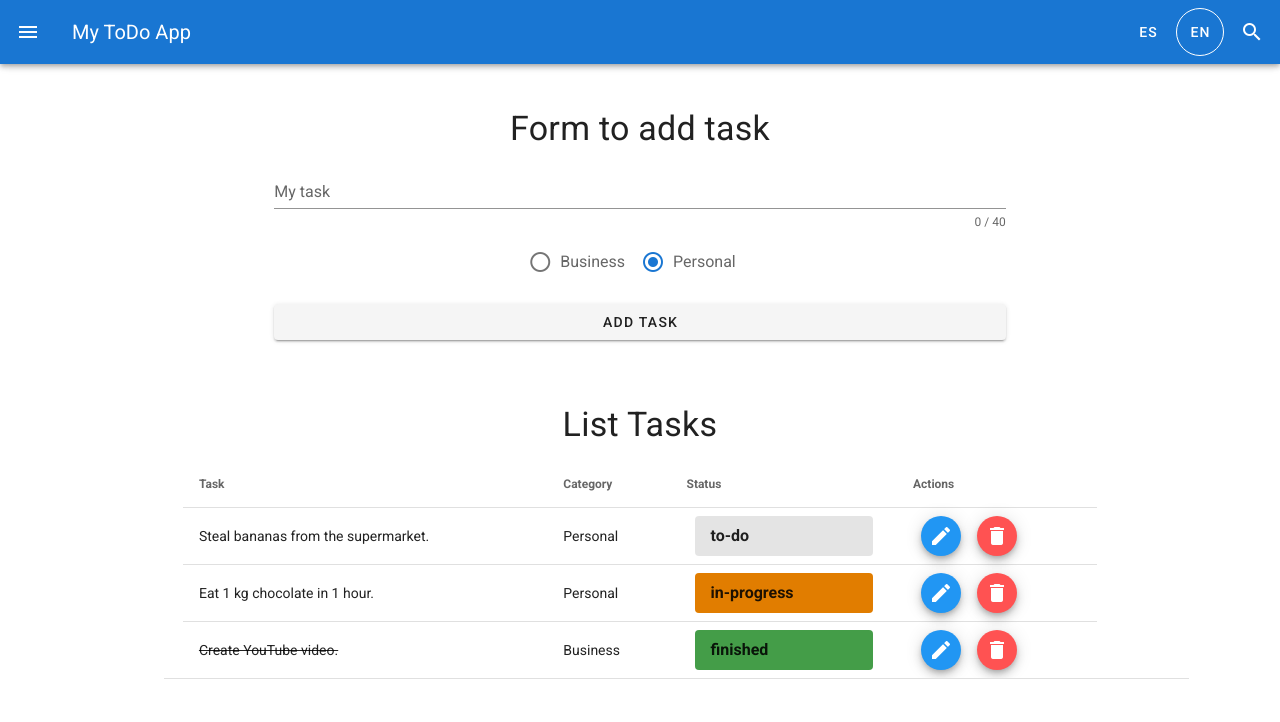
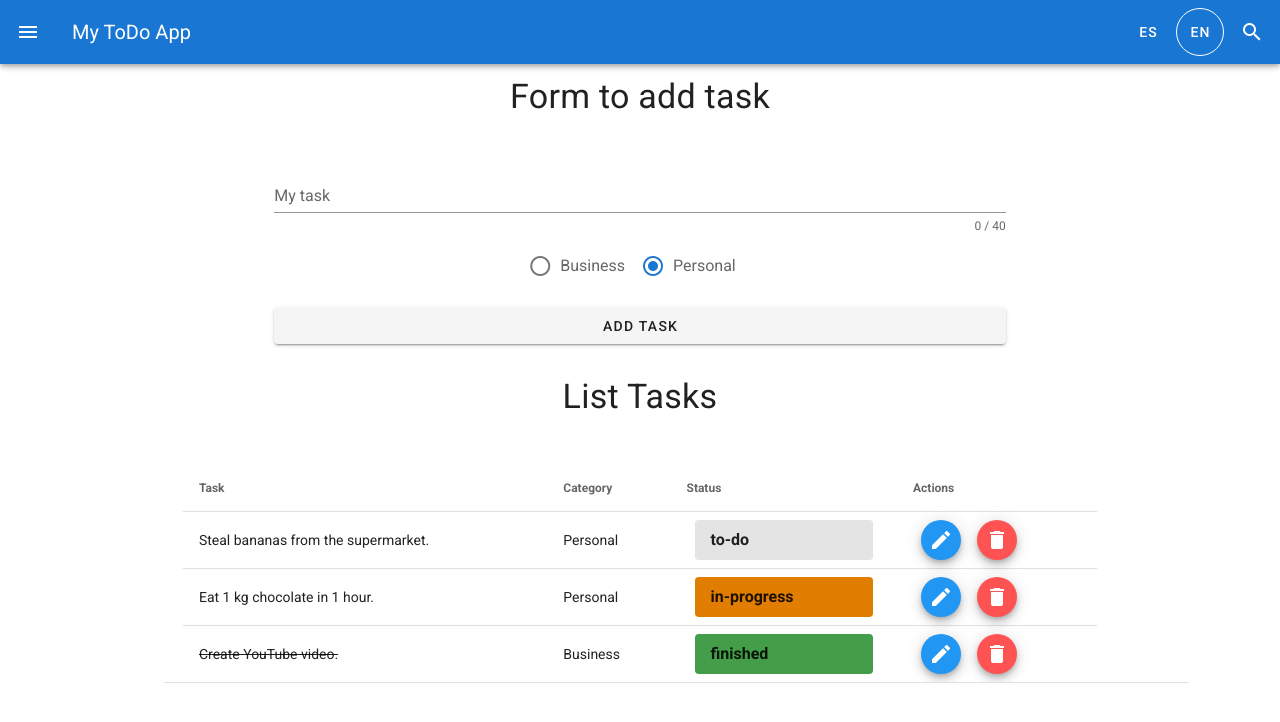
Before and after one commit to Devpaz/todolist-vue, a Vue app: page / in a window 1280 px wide. Shown: the top 722 px of the page. Built offline with nearby package versions, Linux system fonts and the light colour scheme.

Commit message:
extracted the title of the components (from New Task and To Do List)

```diff
--- a/src/components/ToDoList.vue
+++ b/src/components/ToDoList.vue
@@ -2,7 +2,6 @@
     <v-container class="pa-md-8 mx-lg-auto">
       <v-row no-gutters align="center" justify="center">
         <v-col cols="12" sm="10">
-          <p class="text-h6 text-md-h5 text-lg-h4 text-center">{{ $t('todoApp.listTasks') }}</p>
           <v-simple-table>
             <template v-slot:default>
               <thead>
--- a/src/components/ToDoNewTask.vue
+++ b/src/components/ToDoNewTask.vue
@@ -2,7 +2,6 @@
     <v-container class="pa-md-8 mx-lg-auto">
       <v-row no-gutters align="center" justify="center">
         <v-col cols="12" sm="8">
-          <p class="text-h6 text-md-h5 text-lg-h4 text-center">{{ $t('todoApp.formTask') }}</p>
           <v-form
             @submit.prevent
             ref="form"
--- a/src/components/TodoApp.vue
+++ b/src/components/TodoApp.vue
@@ -1,7 +1,9 @@
 <template>
   <div>
     <v-container>
+      <p class="text-h6 text-md-h5 text-lg-h4 text-center">{{ $t('todoApp.formTask') }}</p>
       <ToDoNewTask />
+      <p class="text-h6 text-md-h5 text-lg-h4 text-center">{{ $t('todoApp.listTasks') }}</p>
       <ToDoList />
     </v-container>
   </div>
```
